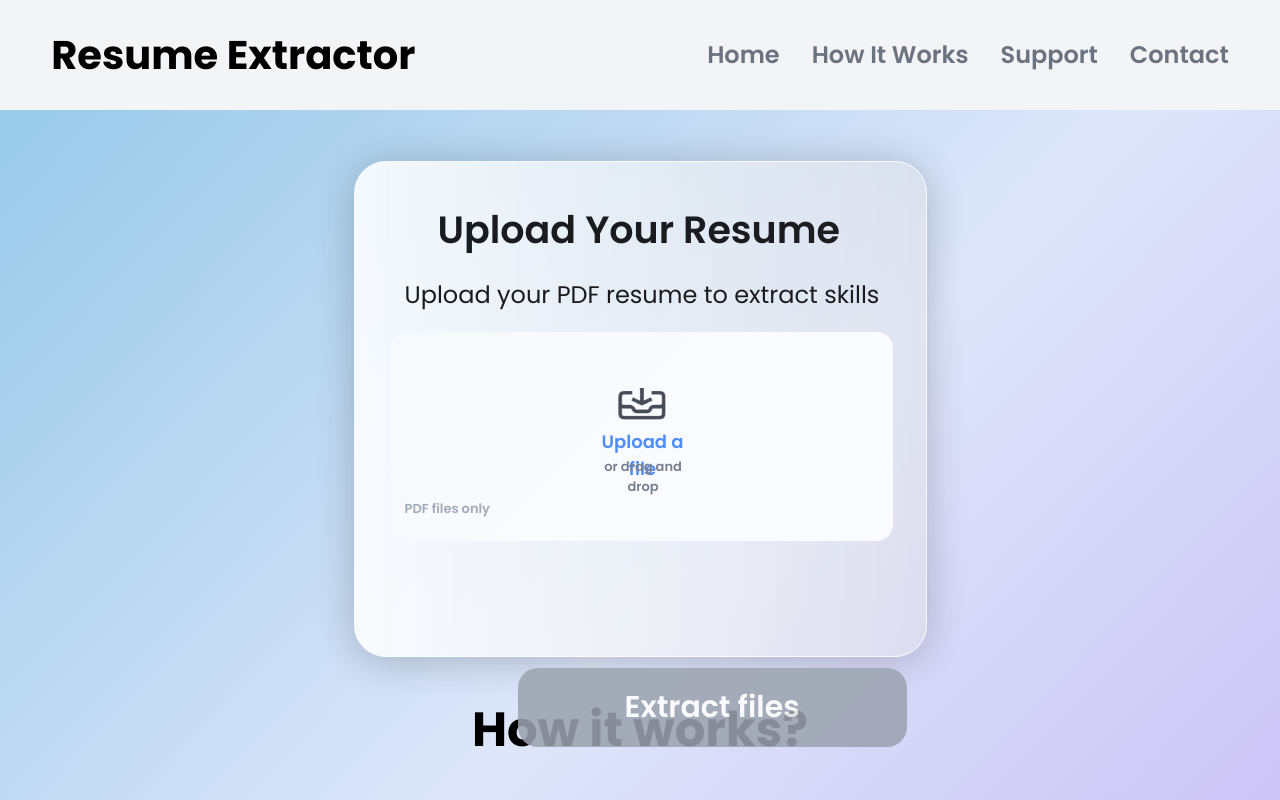
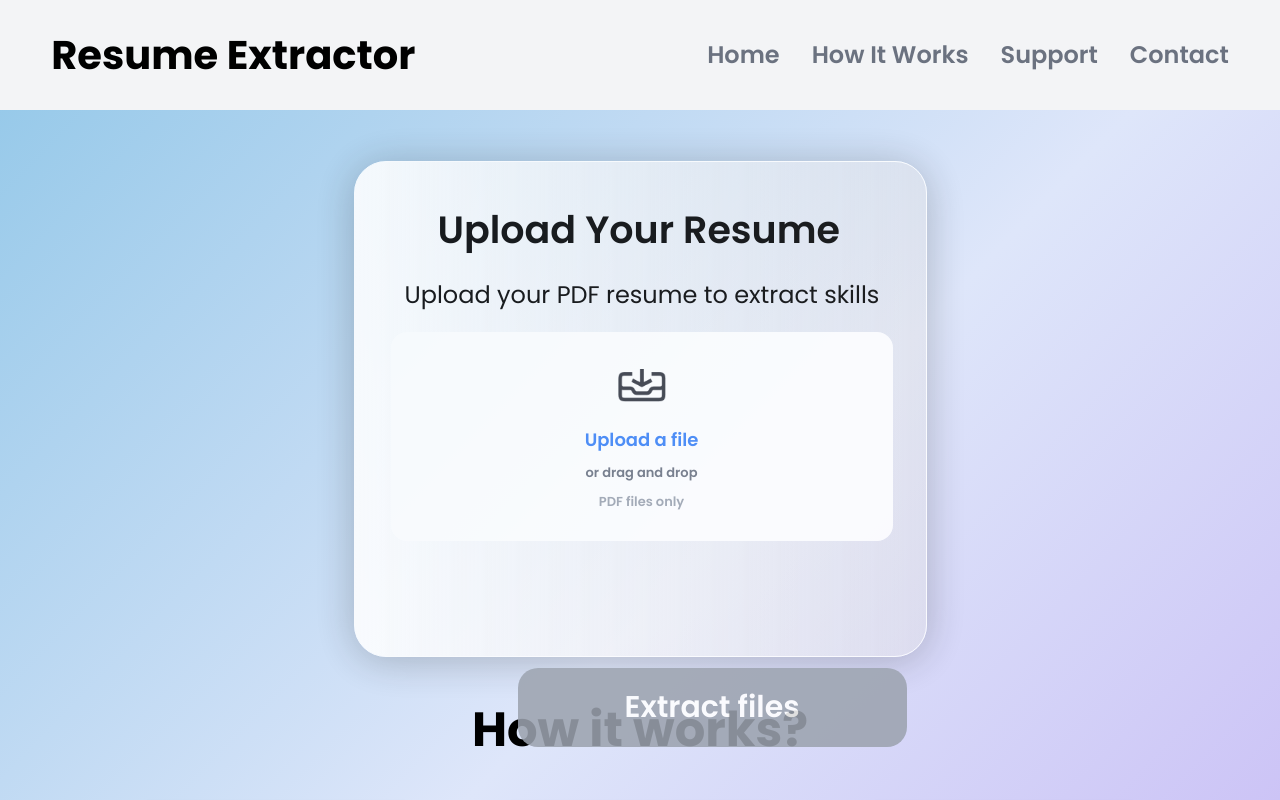
Before and after one commit to Fury044/Resume-Extractor-Final, a React (Vite) app in the folder frontend/: page / in a window 1280 px wide. Shown: the top 800 px of the page. Built offline with nearby package versions, Linux system fonts and the light colour scheme; no server answers.

Commit message:
Update Upload.jsx

```diff
--- a/frontend/src/pages/Upload.jsx
+++ b/frontend/src/pages/Upload.jsx
@@ -80,6 +80,7 @@ export default function Upload() {
             border: isDragging ? '1.6px dashed #3B82F6' : 'none',
             boxShadow: isDragging ? '0 0 0 3.2px #3B82F633' : undefined,
             cursor: 'pointer',
+            display: 'flex', flexDirection: 'column', alignItems: 'center', justifyContent: 'center', gap: 8
           }}
             onDragOver={handleDragOver}
             onDragLeave={handleDragLeave}
@@ -100,22 +101,17 @@ export default function Upload() {
               alt="Upload icon"
               draggable={false}
               style={{
-                position: 'absolute',
-                left: '50%',
-                top: 48,
-                transform: 'translateX(-50%)',
                 width: '48px',
                 height: '48px',
                 objectFit: 'contain',
                 aspectRatio: '1/1',
-                userSelect: 'none'
+                userSelect: 'none',
+                marginBottom: 8
               }}
             />
-            <div style={{width: 112, height: 79, left: 196, top: 96, position: 'absolute'}}>
-              <div style={{left: 0, top: 0, position: 'absolute', color: '#3B82F6', fontSize: 18, fontFamily: 'Poppins', fontWeight: '600', wordWrap: 'break-word'}}>Upload a file</div>
-              <div style={{left: 1, top: 29, position: 'absolute', color: '#6B7280', fontSize: 13, fontFamily: 'Poppins', fontWeight: '600', wordWrap: 'break-word'}}>or drag and drop</div>
-            </div>
-            <div style={{left: 14, top: 167, position: 'absolute', color: '#9CA3AF', fontSize: 13, fontFamily: 'Poppins', fontWeight: '600', wordWrap: 'break-word'}}>PDF files only</div>
+            <div style={{color: '#3B82F6', fontSize: 18, fontFamily: 'Poppins', fontWeight: '600', marginBottom: 2}}>Upload a file</div>
+            <div style={{color: '#6B7280', fontSize: 13, fontFamily: 'Poppins', fontWeight: '600', marginBottom: 2}}>or drag and drop</div>
+            <div style={{color: '#9CA3AF', fontSize: 13, fontFamily: 'Poppins', fontWeight: '600'}}>PDF files only</div>
           </div>
           {file && (
             <div style={{margin: '20px 0 0 0', color: '#2563EB', fontSize: 18, fontFamily: 'Poppins', fontWeight: 500, textAlign: 'center'}}>
```
